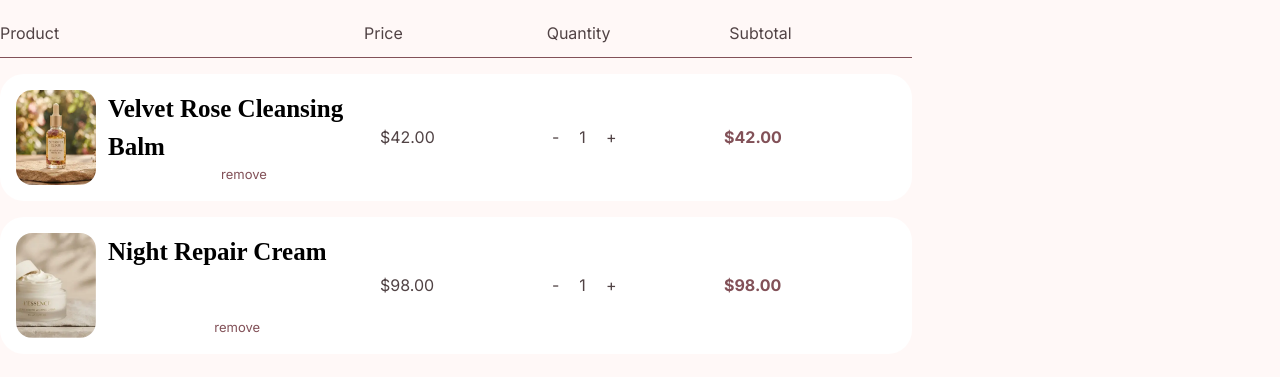
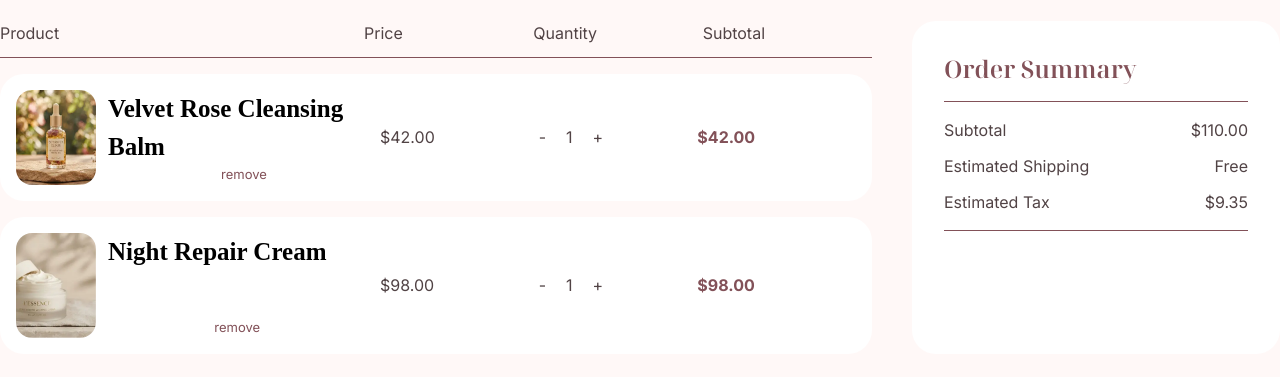
Before and after one commit to renad-nofal/My-Glow-Project, a website: page shopping_Cart.html in a window 1280 px wide. Shown: the part 163-540 px from the top of the page. Drawn offline with Linux system fonts and the light colour scheme; a web font is replaced by a local one.

Commit message:
part 2 in section2 in cart page

```diff
--- a/shopping_Cart.html
+++ b/shopping_Cart.html
@@ -49,10 +49,11 @@
     </div>
 
 
-    <section class="container mt-10">
+    <section class=" mt-10">
+        <div class="container">
     <h1 class="text-interbackground font-Noto italic font-bold">Your Shopping Bag</h1>
 
-    <div class="grid grid-cols-[1fr_368px] mt-9">
+    <div class="grid grid-cols-[1fr_368px] mt-9 gap-10 ">
         <div class="flex flex-col gap-4">
         <div class="grid grid-cols-[364px_1fr_1fr_1fr] pb-3 border-b-1 border-b-interbackground">
         <h3>Product</h3>
@@ -91,13 +92,33 @@
         </div>
 
         </div>
-        <div>
+        <div class="p-8 bg-white rounded-3xl flex flex-col">
+            <h2 class="pb-4 text-2xl text-interbackground font-Noto font-semibold border-b border-interbackground">Order Summary</h2>
+            <div class="mt-4 flex pb-4 flex-col gap-3 border-b border-interbackground">
+                <div class="flex justify-between">
+                    <h3>Subtotal</h3>
+                    <h3>$110.00</h3>
 
+                </div>
+
+                 <div class="flex justify-between">
+                    <h3>Estimated Shipping</h3>
+                    <h3>Free</h3>
+
+
+                </div>
+
+                 <div class="flex justify-between">
+                    <h3>Estimated Tax</h3>
+                    <h3>$9.35</h3>
+                </div>
+            </div>
 
         </div>
 
 
     </div>
+    </div>
 </section>
 
 </body>
```
Also changed, not shown: src/output.css.
